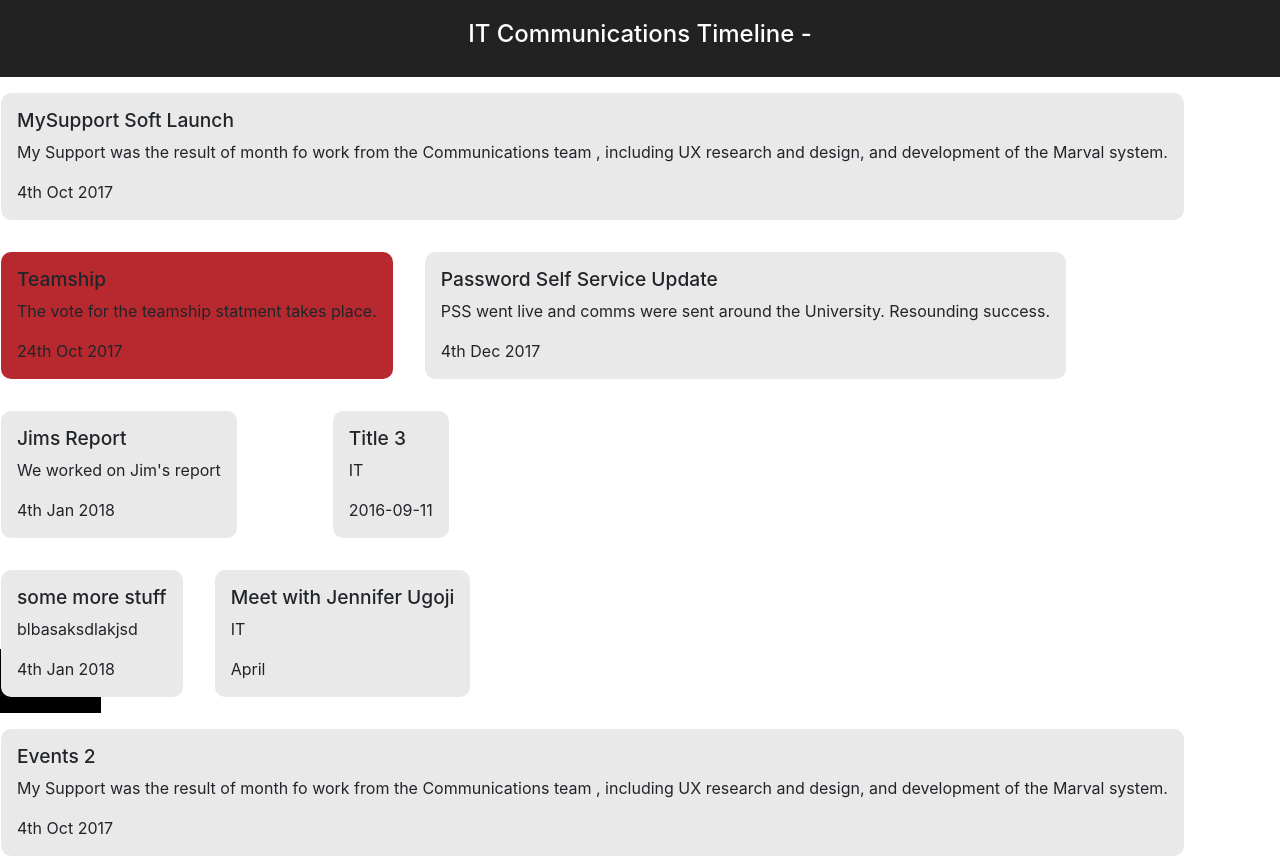
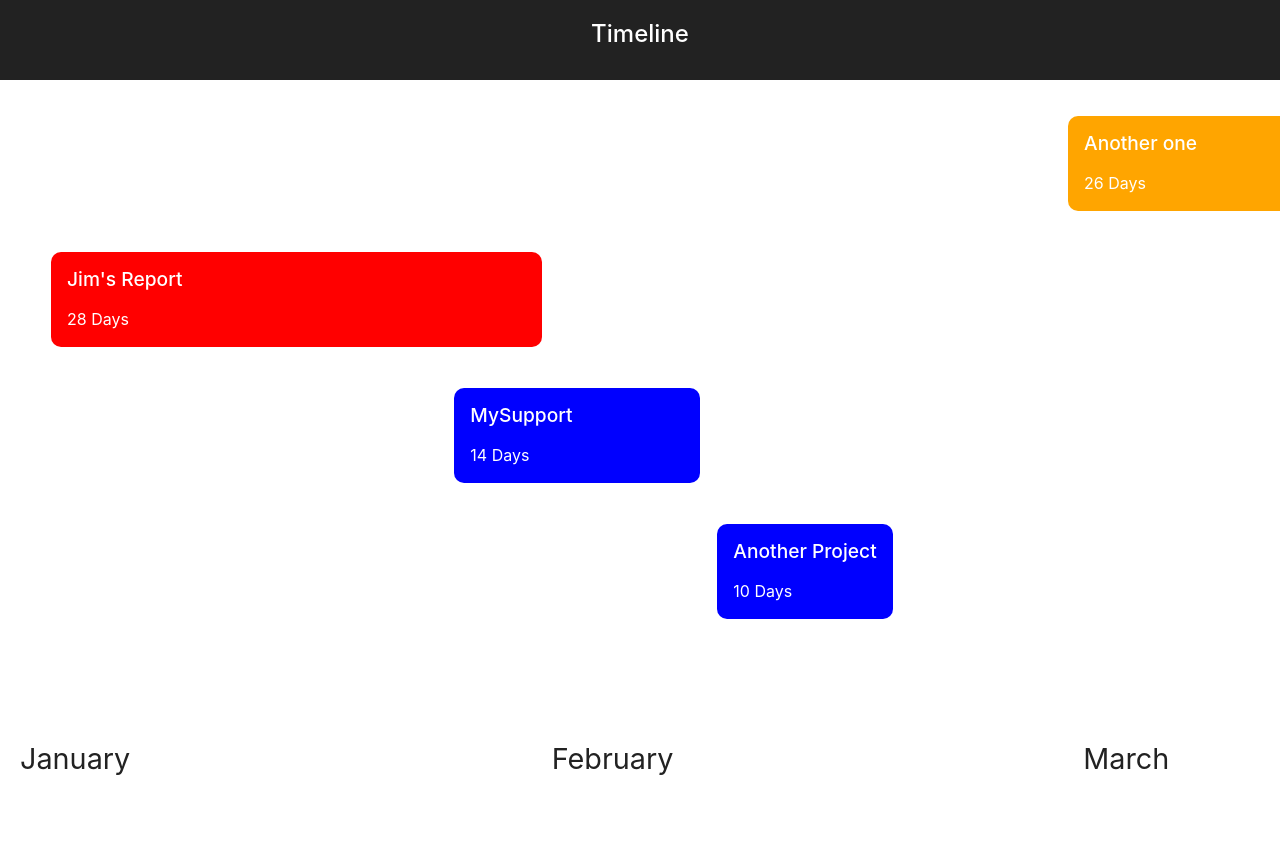
Before and after one commit to OlgitH/Timeline, a React (Create React App) app: page / in a window 1280 px wide. Shown: the top 857 px of the page. After the commit the page ends 800 px from the top, so only its background shows below. Built offline with nearby package versions, Linux system fonts and the light colour scheme.

Commit message:
made horizontal scroll work

```diff
--- a/src/App.css
+++ b/src/App.css
@@ -1,4 +1,7 @@
 header {
+  position: fixed;
+  height: 80px;
+  width: 100%;
   background-color: #222;
   padding: 20px;
   color: #fff;
@@ -9,7 +12,7 @@ header {
 /* Custom Stuff */
 .App {
   width: 100vw;
-  overflow: hidden; }
+  overflow: auto; }
 
 .timeline-event {
   text-align: left;
@@ -20,20 +23,25 @@ header {
   z-index: 1; }
 
 .horizontal-scroll {
-  width: 100vw;
-  height: 400px; }
+  margin-top: 100px;
+  width: 100%;
+  height: calc((100vh - 80px) - 40px); }
   .horizontal-scroll::after {
     clear: both;
     content: "";
     display: block; }
+
+.wrapper {
+  width: 500vw;
+  position: relative; }
 
 /*Slides*/
 .grid-container {
   position: absolute;
   left: 0;
   top: 0;
-  width: 600vw;
   height: 100%;
+  width: 100%;
   z-index: -1; }
 
 .grid-unit {
@@ -41,7 +49,12 @@ header {
   float: left;
   margin-left: 20px;
   height: 100%;
-  background: #000; }
+  position: relative; }
+  .grid-unit span {
+    position: absolute;
+    bottom: 0;
+    color: #222;
+    font-size: 1.8rem; }
 
 .slide {
   width: auto;
@@ -52,4 +65,9 @@ header {
 h3 {
   font-size: 1.2rem !important; }
 
+.popup {
+  position: fixed;
+  left: 20px;
+  top: 80px; }
+
 /*# sourceMappingURL=app.css.map */
--- a/src/App.js
+++ b/src/App.js
@@ -1,18 +1,14 @@
 import React, { Component } from 'react';
-import $ from 'jquery';
-import Slide from './slide.jsx';
-
+import TimelineEvent from './event.jsx';
+import Grid from './grid.jsx';
 import './App.css';
 require('bootstrap/dist/css/bootstrap.css');
-
-
 
 var data = require('./data/data.json');
 var events1 = data.events1;
 var events2 = data.events2;
 var events3 = data.events3;
-const allmonths = require('./data/months.json');
-
+const monthData = require('./data/months.json');
 
 class App extends Component {
 
@@ -25,7 +21,9 @@ class App extends Component {
   }
 
 
+
   render() {
+  const months = monthData;
 
     return (
       <div className="App">
@@ -33,18 +31,20 @@ class App extends Component {
 
 
           <header>
-            <h1 className="App-title">IT Communications Timeline - <span id="currentMonth">{this.state.activeSlide}</span></h1>
+            <h1 className="App-title">Timeline</h1>
           </header>
 
-
-          <div className="horizontal-scroll">
-
-            {/* <div classname="slides"> */}
-            <Slide events={events1.slides} month={events1.slideDetails.month} />
-            <Slide events={events2.slides} month={events2.slideDetails.month} />
-            <Slide events={events3.slides} month={events3.slideDetails.month} />
-            {/* </div> */}
-
+          <div className="wrapper">
+              <div className="horizontal-scroll">
+                <Grid months={months} />
+                <TimelineEvent title="Jim's Report" start="2" end="30" background="red" color="#fff" top="20"/>
+                <TimelineEvent title="Another one" start="60" end="86" background="orange" color="#fff" top="0"/>
+                <TimelineEvent title="MySupport" start="25" end="39" background="blue" color="#fff" top="40"/>
+                <TimelineEvent title="Another Project" start="40" end="50" background="blue" color="#fff" top="60" />
+                {/* <Slide events={events1.slides} month={events1.slideDetails.month} />
+                <Slide events={events2.slides} month={events2.slideDetails.month} />
+                <Slide events={events3.slides} month={events3.slideDetails.month} /> */}
+              </div>
           </div>
 
 
--- a/src/app.scss
+++ b/src/app.scss
@@ -1,13 +1,17 @@
 @import "lib/bourbon/bourbon.scss";
 @import "lib/neat/neat.scss";
 
+$gutter: 20px;
 $neat-grid: (
   columns: 12,
-  gutter: 20px,
+  gutter: $gutter,
 );
 
 
 header {
+  position:fixed;
+  height:80px;
+  width:100%;
   background-color: #222;
   padding: 20px;
   color: #fff;
@@ -22,7 +26,7 @@ header {
 
 .App {
   width:100vw;
-  overflow:hidden;
+  overflow:auto;
 }
 
 .timeline-event {
@@ -32,31 +36,41 @@ background:#e9e9e9;
 margin:1em;
 border-radius:10px;
 z-index:1;
-}
-
-
-.horizontal-scroll {
-  @include grid-container;
-  width: 100vw;
-  height: 400px;
-
 
 }
 
+.horizontal-scroll {
+  margin-top:100px;
+  @include grid-container;
+  width: 100%;
+  height: calc((100vh - 80px) - 40px);
+}
+
+.wrapper {
+  width: 500vw;
+  position:relative;
+}
 /*Slides*/
 
 .grid-container {
   position:absolute;
   left:0;
   top:0;
-  width:600vw;
   height:100%;
+  width:100%;
   z-index:-1;
 }
 .grid-unit {
   @include grid-column(1);
   height:100%;
-  background:#000;
+  // background:#daffa8;
+  position:relative;
+  span {
+    position:absolute;
+    bottom:0;
+    color:#222;
+    font-size:1.8rem;
+  }
 }
 .slide {
   width: auto;
@@ -69,3 +83,9 @@ z-index:1;
 h3 {
   font-size:1.2rem!important;
 }
+
+.popup {
+  position:fixed;
+  left:20px;
+  top:80px;
+}
--- a/src/event.jsx
+++ b/src/event.jsx
@@ -1,16 +1,42 @@
 import React, { Component } from 'react';
 
 class TimelineEvent extends Component {
+
+  constructor(props) {
+   super(props);
+   this.state = {
+    showPopup: false
+   };
+ }
+
   render() {
+
+  const totaldays = 365 / 12;
+  const start = this.props.start;
+  const end = this.props.end;
+
+  const duration = (end - start); //number of days spent on project
+  const percentage = (duration / 365) * 100;
+
+  const leftIndent = (start / 365) * 100; //number of days into the year converted to a precentage of the year
+
+
+  const vertPos = this.props.top;
   const bgColor = this.props.background;
-  const style = {background: bgColor};
+  const color = this.props.color;
+
+  const width = percentage + '%';
+  const style = {position:'absolute', color:color, background: bgColor, width: width, left:leftIndent+'%', top: vertPos + '%'};
     return (
+        <div>
+            <div className="timeline-event" style={style}>
+              <h3>{this.props.title}</h3>
+              <p>{this.props.description}</p>
+              <span className="days">{duration} Days</span>
+            </div>
+        </div>
 
-        <div className="timeline-event align-middle" style={style}>
-          <h3>{this.props.title}</h3>
-          <p>{this.props.description}</p>
-          <span className="date">{this.props.date}</span>
-        </div>
+
 
     );
   }
--- /dev/null
+++ b/src/grid.jsx
@@ -0,0 +1,20 @@
+import React, { Component } from 'react';
+
+class Grid extends Component {
+  render() {
+
+    const months = this.props.months;
+    const grid = months.map((month) =>
+    <div className="grid-unit"><span>{month}</span></div>
+  );
+
+    return (
+
+      <div className="grid-container">
+        {grid}
+      </div>
+    );
+  }
+}
+
+export default Grid;
```
Also changed, not shown: 2 other files (tests, documents, lock files or other folders).
